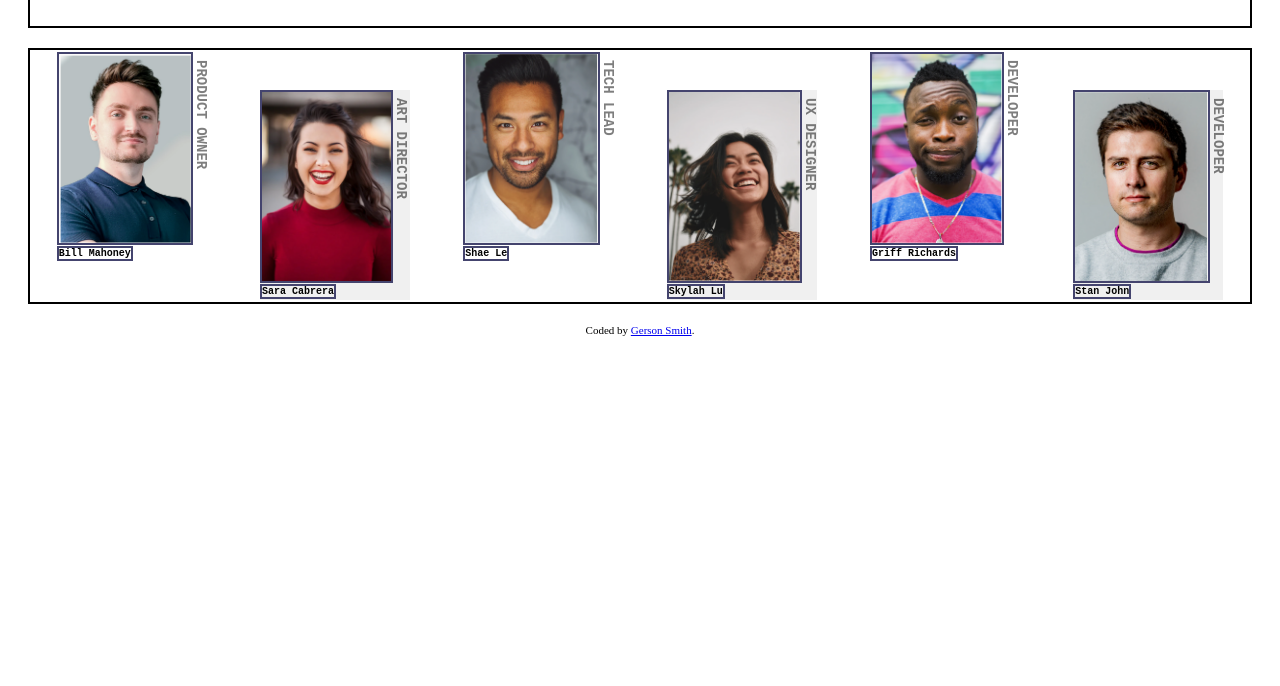
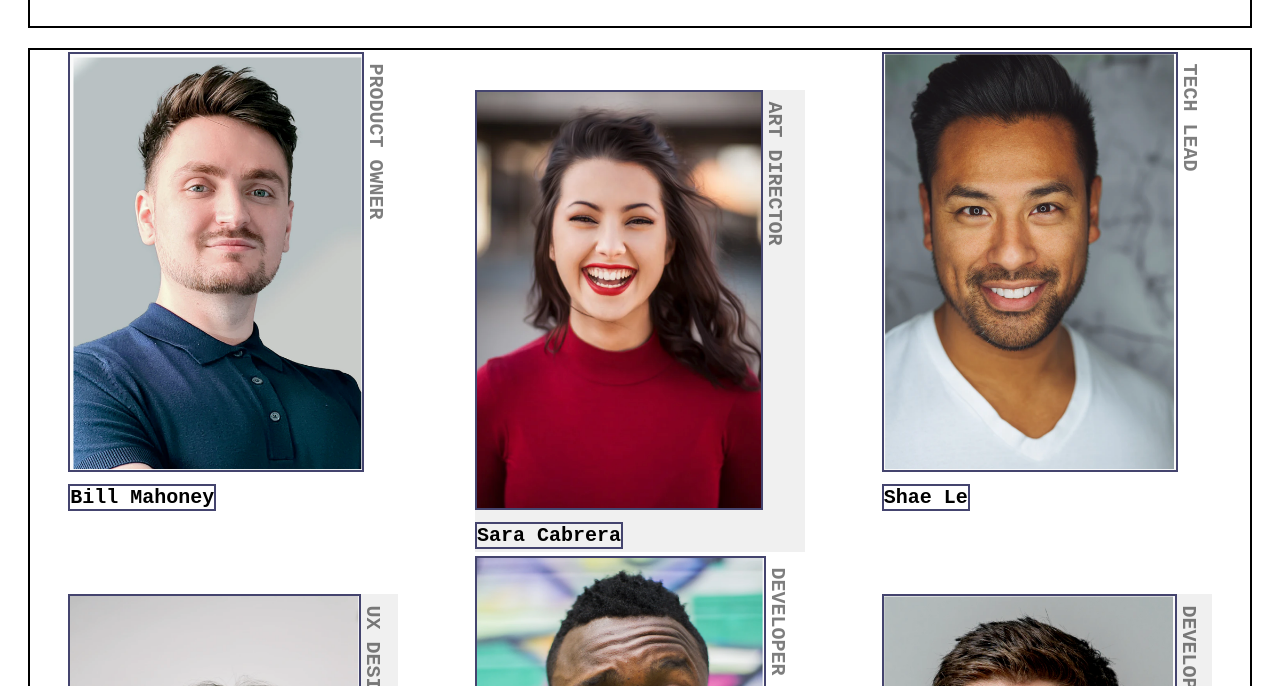
Before and after one commit to GersonSmithKevin/My-Team-Page, a plain HTML site: page index.html in a window 1280 px wide. Shown: the part 114-800 px from the top of the page. Drawn offline with Linux system fonts and the light colour scheme.

Commit message:
feat: add media queries for all screen sizes

```diff
--- a/style.css
+++ b/style.css
@@ -94,11 +94,6 @@ img {
     flex-flow: row wrap;
     justify-content: start;
     align-items: flex-start;
-
-  }
-
-  .mirrow {
-    margin: 20px;
   }
 
   h1 {
@@ -112,4 +107,74 @@ img {
     width: 30%;
   }
 
+  .mirrow {
+    margin: 20px;
+  }
+
 }
+
+@media (min-width: 520px) {
+
+
+  .perfil {
+    width: 200px;
+    height: 280px;
+  }
+
+  .name {
+    font-size: clamp(15px, 1vw, 20px);
+  }
+
+  .vertical {
+    font-size: clamp(15px, 1vw, 20px);
+
+  }
+
+
+}
+
+@media (min-width: 875px) {
+
+
+  .perfil {
+    width: 250px;
+    height: 350px;
+  }
+
+  .name {
+    font-size: clamp(20px, 1vw, 24px);
+  }
+
+  .vertical {
+    font-size: clamp(20px, 1vw, 24px);
+
+  }
+}
+
+@media (min-width: 1075px) {
+
+
+  .perfil {
+    width: 330px;
+    height: 462px;
+  }
+
+}
+
+@media (min-width: 1300px) {
+
+
+  .perfil {
+    margin: 3vw;
+  }
+
+}
+
+@media (min-width: 1500px) {
+
+
+  .perfil {
+    margin: 5vw;
+  }
+
+}
```
